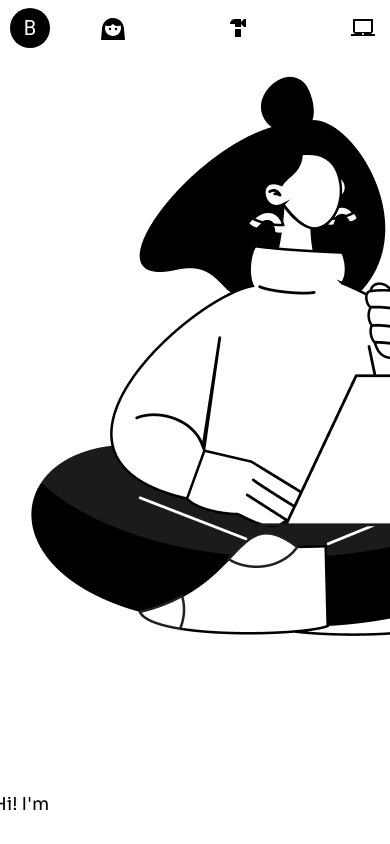
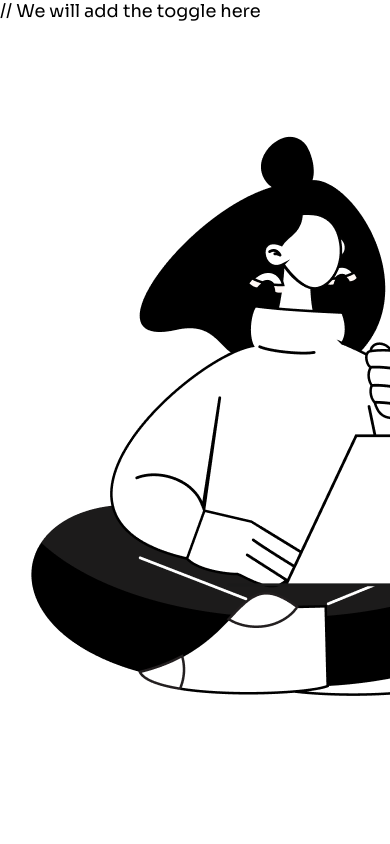
Before and after one commit to BaharAbbasiDelvand/personal-portfolio, a React (Create React App) app: page / in a window 390 px wide. Shown: the top 844 px of the page. Built offline with nearby package versions, Linux system fonts and the light colour scheme.

Commit message:
fixed the navigation position

```diff
--- a/src/App.css
+++ b/src/App.css
@@ -3,7 +3,13 @@
     flex-direction: column;
     text-align: center;
     /* overflow-x: hidden; */
-
+    background-color: #ffffff;
+    display: flex;
+    flex-direction: column;
+    align-items: center;
+    justify-content: center;
+    font-size: calc(10px + 2vmin);
+    color: #000000;
 }
 
 .App-logo {
@@ -12,31 +18,20 @@
 }
 
 @font-face {
-  font-family: 'Sora';
-  src: url('./Assets/Sora/static/Sora-Regular.ttf');
-  font-weight:400;
-  font-style:oblique;
+    font-family: "Sora";
+    src: url("./Assets/Sora/static/Sora-Regular.ttf");
+    font-weight: 400;
+    font-style: oblique;
 }
 
 body {
-
-  font-family: 'Sora', serif;
+    font-family: "Sora", serif;
 }
 
 @media (prefers-reduced-motion: no-preference) {
     .App-logo {
         animation: App-logo-spin infinite 20s linear;
     }
-}
-
-.App-header {
-  background-color: #FFFFFF;
-  display: flex;
-  flex-direction: column;
-  align-items: center;
-  justify-content: center;
-  font-size: calc(10px + 2vmin);
-  color: #000000;
 }
 
 .App-link {
--- a/src/App.tsx
+++ b/src/App.tsx
@@ -1,22 +1,20 @@
-import React from 'react';
-import logo from './logo.svg';
-import './App.css';
-import Buttons from './components/Buttons/Buttons';
-import Navbar from './components/Navbar/Navbar/Nav';
-import AboutMe from './Fragments/About/AboutMe';
-import Skills from './Fragments/MySkills/Skills';
-import Projects from './Fragments/Projects/Projects';
-import Contact from './Fragments/Contact/Contact';
+import React from "react";
+import logo from "./logo.svg";
+import "./App.css";
+import Buttons from "./components/Buttons/Buttons";
+import Navbar from "./components/Navbar/Navbar/Nav";
+import AboutMe from "./Fragments/About/AboutMe";
+import Skills from "./Fragments/MySkills/Skills";
+import Projects from "./Fragments/Projects/Projects";
+import Contact from "./Fragments/Contact/Contact";
 function App() {
     return (
         <div className="App">
-      <header className="App-header">
-      <Navbar/>
-      <AboutMe/>
+            <Navbar />
+            <AboutMe />
             <Skills />
             <Projects />
             <Contact />
-      </header>
         </div>
     );
 }
--- a/src/components/Navbar/Navbar/Nav.tsx
+++ b/src/components/Navbar/Navbar/Nav.tsx
@@ -9,12 +9,16 @@ import FileDownloadSharpIcon from "@mui/icons-material/FileDownloadSharp";
 import Button from "@mui/material/Button";
 import Avatar from "@mui/material/Avatar";
 import "./nav.css";
+import useMediaQuery from "@mui/material/useMediaQuery";
+
 export default function Navbar() {
     const [value, setValue] = React.useState("recents");
 
     const handleChange = (event: React.SyntheticEvent, newValue: string) => {
         setValue(newValue);
     };
+
+    const smallScreen = useMediaQuery("(max-width:1100px)");
 
     const handleNavigation = (elm: string) => {
         const element = document.getElementById(elm);
@@ -25,44 +29,49 @@ export default function Navbar() {
 
     return (
         <div className="nav-container">
+            {smallScreen ? (
+                <div>// We will add the toggle here</div>
+            ) : (
+                <>
                     <div className="nav-avatar">
-                <Avatar sx={{ bgcolor: "black"}}>B</Avatar>
+                        <Avatar sx={{ bgcolor: "black" }}>B</Avatar>
                     </div>
                     <div className="nav-buttons">
                         <BottomNavigation
-                    sx={{ width: 500, color:"black"}}
+                            sx={{ color: "black" }}
                             value={value}
                             onChange={handleChange}
                         >
                             <BottomNavigationAction
-                        sx={{color:"black", "&:selected":{backgroundColor:"#333"}}}
+                                sx={{
+                                    color: "black",
+                                    "&:selected": { backgroundColor: "#333" },
+                                }}
                                 label="About Me"
                                 value="Aboutme"
                                 icon={<Face3SharpIcon />}
                             />
                             <BottomNavigationAction
-                        sx={{color:"black"}}
+                                sx={{ color: "black" }}
                                 label="Skills"
                                 value="skills"
                                 icon={<HardwareSharpIcon />}
                                 onClick={() => handleNavigation("skills")}
                             />
                             <BottomNavigationAction
-                        sx={{color:"black"}}
+                                sx={{ color: "black" }}
                                 label="Projects"
                                 value="projects"
                                 icon={<LaptopMacSharpIcon />}
                                 onClick={() => handleNavigation("projects")}
-
                             />
 
                             <BottomNavigationAction
-                        sx={{color:"black"}}
+                                sx={{ color: "black" }}
                                 label="Contact Me"
                                 value="contactme"
                                 icon={<ConnectWithoutContactSharpIcon />}
                                 onClick={() => handleNavigation("contact")}
-
                             />
                         </BottomNavigation>
                     </div>
@@ -71,14 +80,17 @@ export default function Navbar() {
                             variant="contained"
                             startIcon={<FileDownloadSharpIcon />}
                             sx={{
-                        backgroundColor: "black", "&:hover": {
+                                backgroundColor: "black",
+                                "&:hover": {
                                     backgroundColor: "#333",
-                        }
+                                },
                             }}
                         >
                             Resume
                         </Button>
                     </div>
+                </>
+            )}
         </div>
     );
 }
--- a/src/components/Navbar/Navbar/nav.css
+++ b/src/components/Navbar/Navbar/nav.css
@@ -1,13 +1,10 @@
 .nav-container {
     display: flex;
     flex-direction: row;
-    position: absolute;
+    position: relative;
     top: 0px;
     width: 100%;
-    justify-content: space-between;
-    align-items: center;
-    z-index: 1000;
-    background-color: transparent;
+    height: 60px;
 
     .css-sghohy-MuiButtonBase-root-MuiButton-root {
         background-color: black !important;
@@ -15,13 +12,22 @@
     .css-1e6y48t-MuiButtonBase-root-MuiButton-root {
         color: black !important;
     }
-    .css-1bjk3jo-MuiButtonBase-root-MuiBottomNavigationAction-root.Mui-selected{
+    .css-1bjk3jo-MuiButtonBase-root-MuiBottomNavigationAction-root.Mui-selected {
         color: black !important;
     }
 }
 
 .nav-avatar {
-    margin-left: 10px;
+    position: absolute;
+    top: 10px;
+    left: 10px;
+}
+
+.nav-buttons {
+    width: 100%;
+    @media (max-width: 600px) {
+        display: none;
+    }
 }
 
 .nav-resume {
@@ -30,20 +36,8 @@
     justify-content: flex-end;
     margin-right: 10px;
 }
-
-@media only screen and (max-width: 425px)  {
-    .nav-container {
-        display: flex;
-        flex-direction: row;
-        position: absolute;
-        top: 0;
-        width: 100%;
-        padding-right: 5px;
-        padding-left: 5px;
-
-
-    }
-    .nav-resume {
-        margin-right: 50px;
-    }
+.nav-resume {
+    position: absolute;
+    top: 10px;
+    right: 10px;
 }
```
Lines whose indentation alone changed are shown as unchanged.
